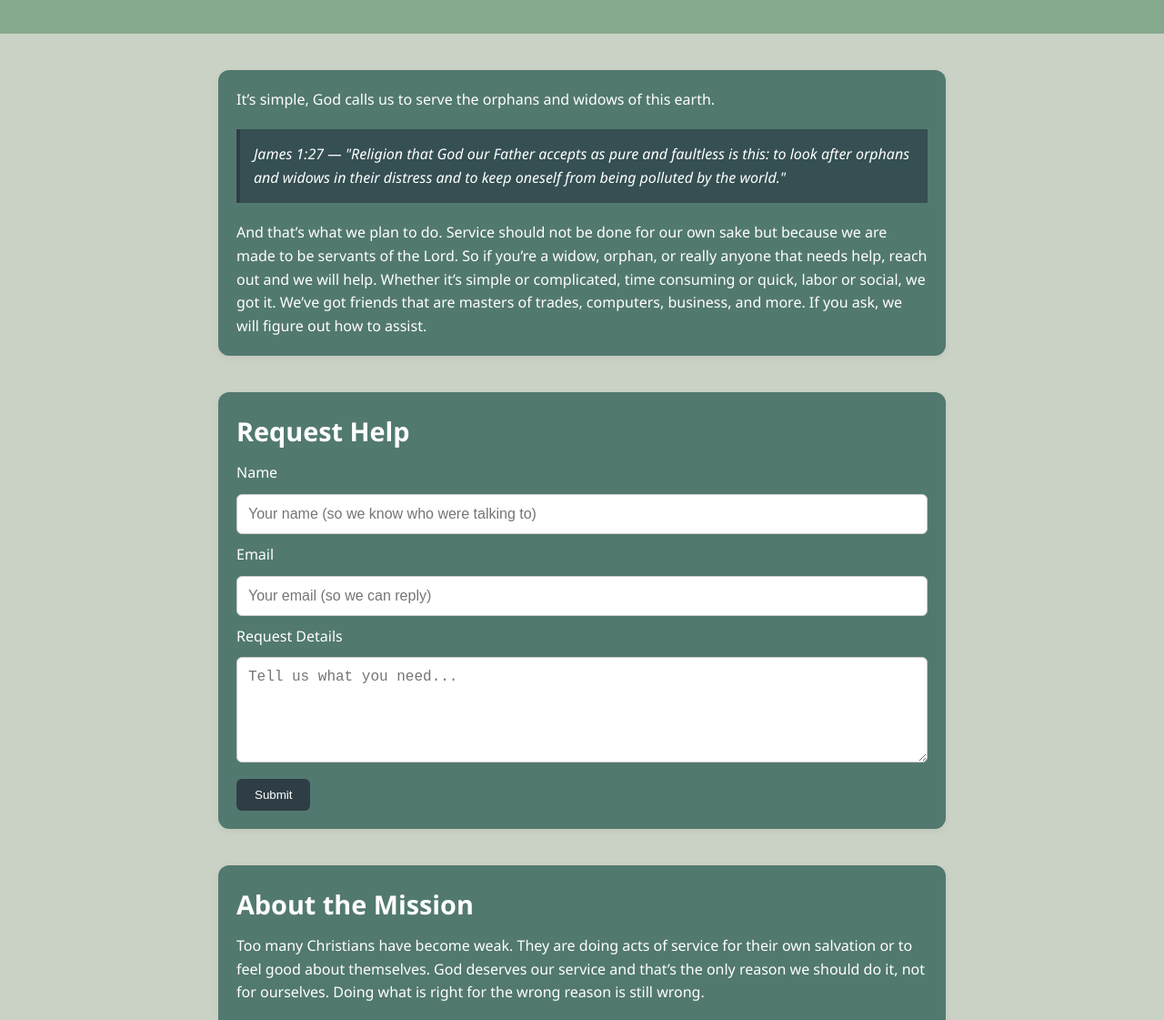
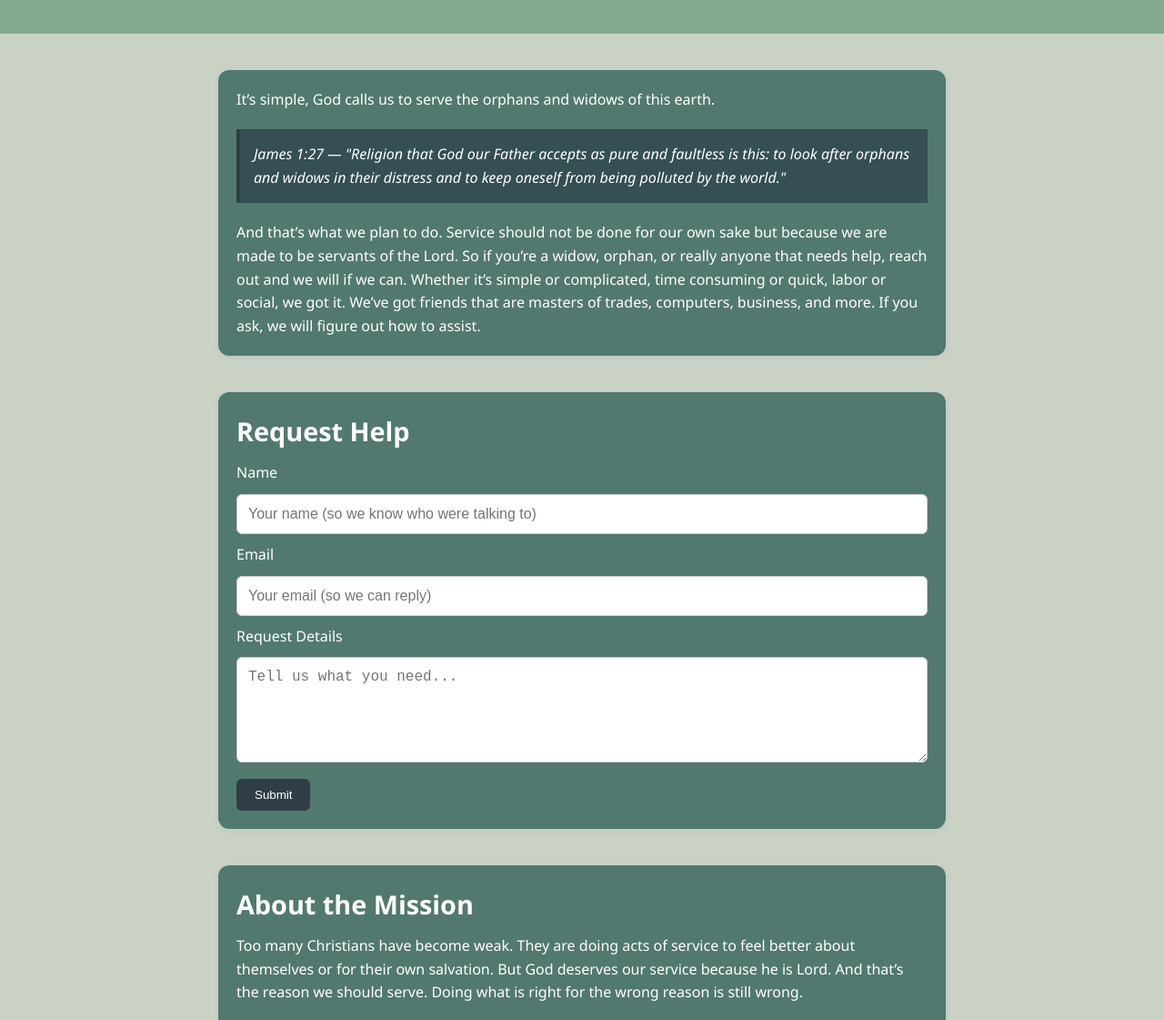
Before and after one commit to DrewStull/his-name-not-mine-site, a plain HTML site: page index.html in a window 1280 px wide. Shown: the part 115-1236 px from the top of the page at 91% size. Drawn offline with Linux system fonts and the light colour scheme.

Commit message:
Update index.html
Fixing some of the language.

```diff
--- a/index.html
+++ b/index.html
@@ -18,7 +18,7 @@
       James 1:27 — "Religion that God our Father accepts as pure and faultless is this: to look after orphans and widows in their distress and to keep oneself from being polluted by the world."
     </blockquote>
     <p>
-      And that’s what we plan to do. Service should not be done for our own sake but because we are made to be servants of the Lord. So if you’re a widow, orphan, or really anyone that needs help, reach out and we will help. Whether it’s simple or complicated, time consuming or quick, labor or social, we got it. We’ve got friends that are masters of trades, computers, business, and more. If you ask, we will figure out how to assist.
+      And that’s what we plan to do. Service should not be done for our own sake but because we are made to be servants of the Lord. So if you’re a widow, orphan, or really anyone that needs help, reach out and we will if we can. Whether it’s simple or complicated, time consuming or quick, labor or social, we got it. We’ve got friends that are masters of trades, computers, business, and more. If you ask, we will figure out how to assist.
     </p>
   </section>
 
@@ -79,7 +79,7 @@
   <section class="about">
     <h2>About the Mission</h2>
     <p>
-      Too many Christians have become weak. They are doing acts of service for their own salvation or to feel good about themselves. God deserves our service and that’s the only reason we should do it, not for ourselves. Doing what is right for the wrong reason is still wrong.
+      Too many Christians have become weak. They are doing acts of service to feel better about themselves or for their own salvation. But God deserves our service because he is Lord. And that’s the reason we should serve. Doing what is right for the wrong reason is still wrong.
     </p>
     <blockquote>
       Mathew 6:21-23 — "Not everyone who says to me, ‘Lord, Lord,’ will enter the kingdom of heaven, but only the one who does the will of my Father who is in heaven. Many will say to me on that day, ‘Lord, Lord, did we not prophesy in your name and in your name drive out demons and in your name perform many miracles?’ Then I will tell them plainly, ‘I never knew you. Away from me, you evildoers!'"
```
